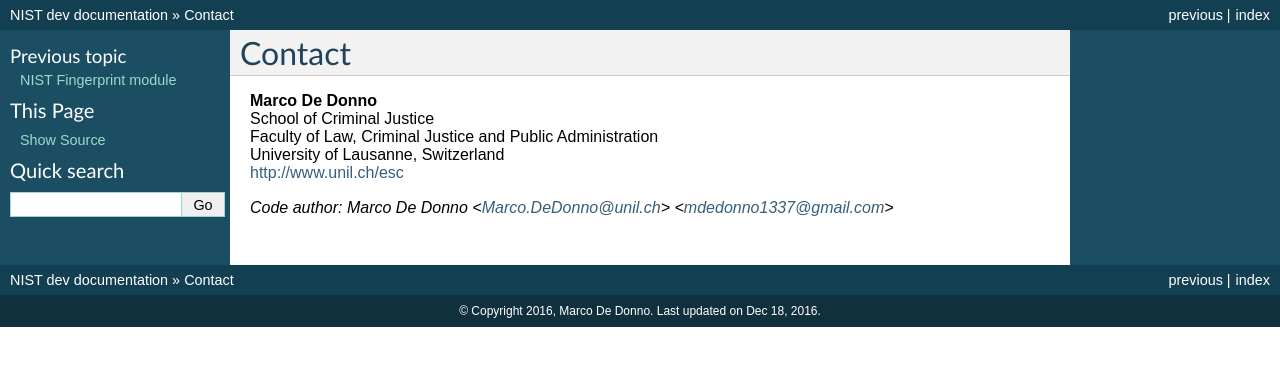
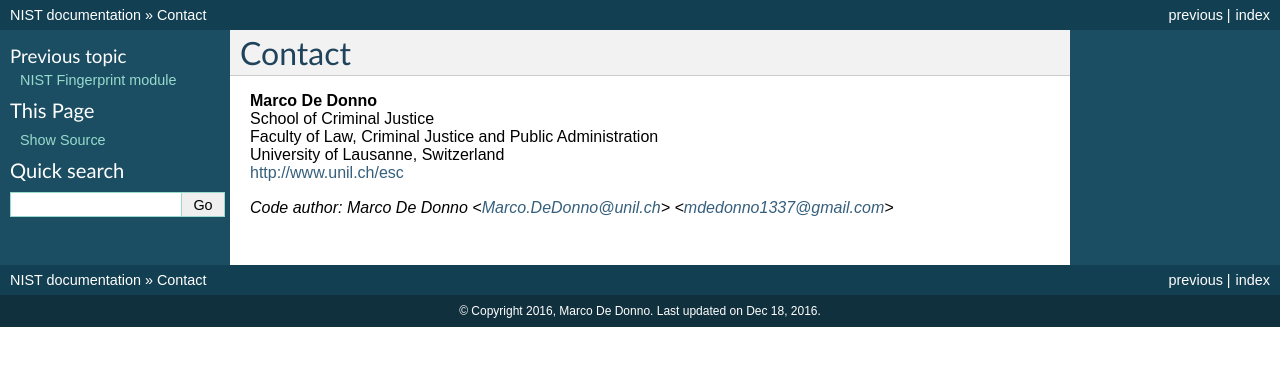
Before and after one commit to mdedonno1337/NIST, a Sphinx documentation site: the page built from doc/Contact.rst, in a window 1280 px wide. Shown: the top 366 px of the page. Built offline with Sphinx 7.4.7, drawn with Linux system fonts in a browser that asks for light colours; the version number could not be read and is left out; some of the changed lines change nothing that is shown.

Commit message:
Add the version number from git in the doc

```diff
--- a/doc/conf.py
+++ b/doc/conf.py
@@ -1,12 +1,23 @@
 #!/usr/bin/python
 # -*- coding: UTF-8 -*-
+
+import os
+import sys
+
+sys.path.insert( 0, os.path.abspath( "./" ) )
+
+################################################################################
+#
+################################################################################
 
 project = u'NIST'
 copyright = u'2016, Marco De Donno'
 author = u'Marco De Donno'
 
-version = u'dev'
-release = u'dev'
+from version import __version__
+
+version = __version__
+release = __version__
 
 ################################################################################
 
```
